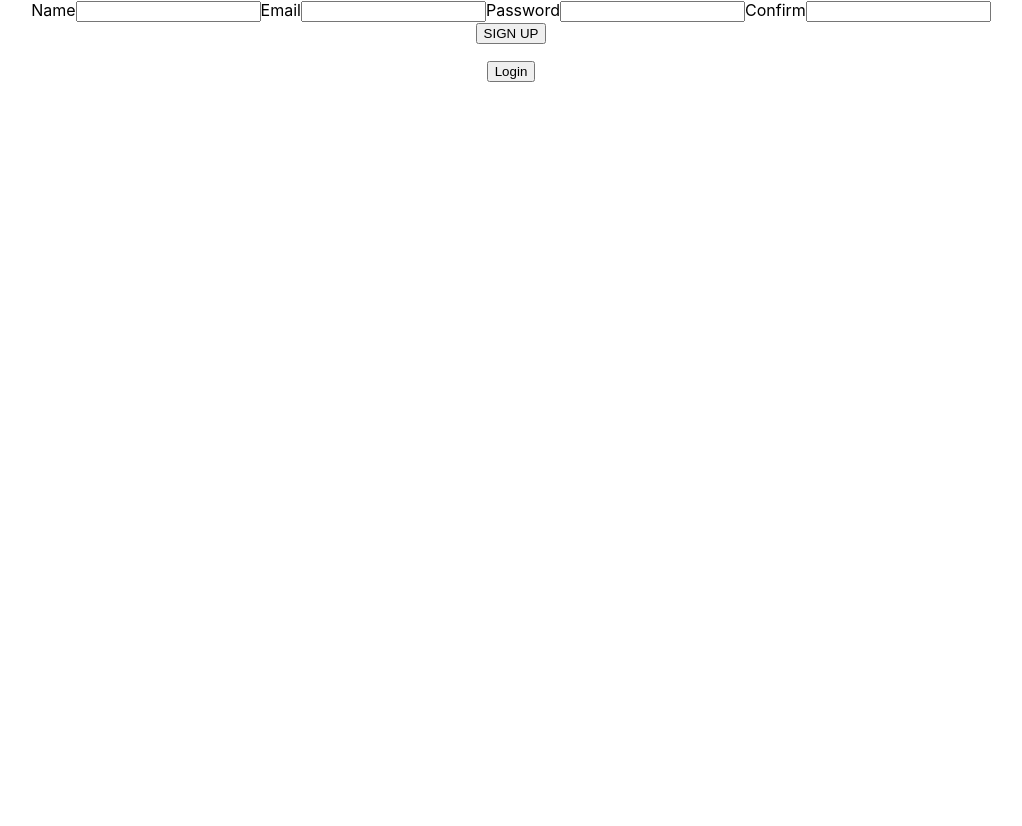
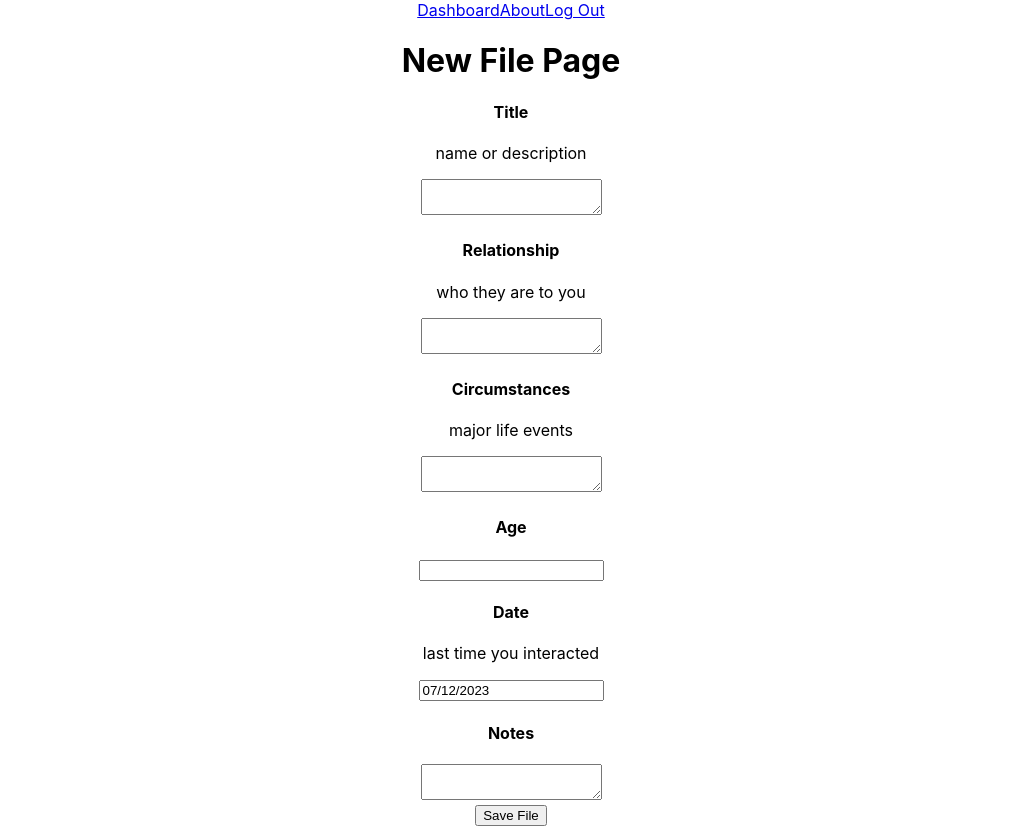
Before and after one commit to kailahk/ally-frontend, a React (Create React App) app: page /newfile in a window 1280 px wide. Shown: the whole page, without its empty margins (129-1151 px from the left). Before the commit the page ends 800 px from the top, so only its background shows below. Built offline with nearby package versions, Linux system fonts and the light colour scheme.

Commit message:
date picker and input form updates

```diff
--- a/package.json
+++ b/package.json
@@ -7,6 +7,8 @@
     "@testing-library/react": "^13.4.0",
     "@testing-library/user-event": "^13.5.0",
     "react": "^18.2.0",
+    "react-date-picker": "^10.2.0",
+    "react-datepicker": "^4.16.0",
     "react-dom": "^18.2.0",
     "react-router-dom": "^6.14.1",
     "react-scripts": "5.0.1",
--- a/src/Components/InputForm/InputForm.jsx
+++ b/src/Components/InputForm/InputForm.jsx
@@ -1,31 +1,36 @@
 import { useNavigate } from "react-router-dom";
 import { useState } from "react";
+import DatePicker from "react-datepicker";
 import './InputForm.css';
 import PropTypes from 'prop-types'
+import "react-datepicker/dist/react-datepicker.css";
 
-export default function InputForm (){
+
+export default function InputForm() {
     const [posts, setPosts] = useState([])
     const navigate = useNavigate();
+    const [dateValue, setDateValue] = useState(new Date());
     const [postForm, setPostform] = useState({
         title: "",
-        relationship:"",
+        relationship: "",
         circumstances: "",
         age: "",
-        dates: "",
-        userNotes: ""
+        date: dateValue,
+        notes: ""
     });
 
     const BASE_URL = "http:localhost:8000";
 
     const handleChange = (e) => {
-        const userInput = {...postForm};
+        const userInput = { ...postForm };
         userInput[e.target.name] = e.target.value;
         setPostform(userInput);
     }
 
     const handleSubmit = async (e) => {
         e.preventDefault();
-        const currentState = {...postForm }
+        const currentState = { ...postForm }
+        console.log(currentState)
         try {
             const requestOptions = {
                 method: "POST",
@@ -39,10 +44,10 @@ export default function InputForm (){
             setPostform([...posts, newPost]);
             setPostform({
                 title: "",
-            relationship:"",
+                relationship: "",
                 circumstances: "",
                 age: "",
-            dates: "",
+                date: dateValue,
                 userNotes: ""
             })
             navigate("/")
@@ -52,40 +57,43 @@ export default function InputForm (){
     }
     return (
         <div className="post-wrapper">
-            <h1>Create file</h1>
-            <form onSubmit={handleSubmit}>
+            <form onSubmit={handleSubmit} className="new-file-form">
                 <label>
-                    <p>Title</p>
-                    <textarea type="text" onChange={ handleChange} />
+                    <h4>Title</h4>
+                    <p>name or description</p>
+                    <textarea name="title" value={postForm.title} type="text" onChange={handleChange} />
 
                 </label>
                 <label>
-                    <p>relationship</p>
-                    <textarea type="text" onChange={ handleChange} />
+                    <h4>Relationship</h4>
+                    <p>who they are to you</p>
+                    <textarea name="relationship" value={postForm.relationship} type="text" onChange={handleChange} />
+                </label>
+                <label>
+                    <h4>Circumstances</h4>
+                    <p>major life events</p>
+                    <textarea name="circumstances" value={postForm.circumstances} type="text" onChange={handleChange} />
 
                 </label>
                 <label>
-                    <p>circumstance</p>
-                    <textarea type="text" onChange={ handleChange} />
+                    <h4>Age</h4>
+                    <input name="age" value={postForm.age} type="number" onChange={handleChange} />
 
                 </label>
+                <div className="calendar-container">
                     <label>
-                    <p>age</p>
-                    <input type="number" onChange={ handleChange} />
-
+                        <h4>Date</h4>
                     </label>
+                    <p>last time you interacted</p>
+                    <DatePicker onChange={(date) => setDateValue(date)} selected={dateValue} className="date-picker" />
+                </div>
                 <label>
-                    <p>dates</p>
-                    <textarea type="text" onChange={ handleChange} />
-
-                </label>
-                <label>
-                    <p>notes</p>
-                    <textarea type="text" onChange={ handleChange} />
+                    <h4>Notes</h4>
+                    <textarea name="notes" value={postForm.notes} type="text" onChange={handleChange} />
 
                 </label>
                 <div className="btn postbtn1">
-              <input className="postBtn" type="submit" value="Sav File" />
+                    <input className="postBtn" type="submit" value="Save File" />
                 </div>
             </form>
         </div>
--- a/src/Pages/App/App.jsx
+++ b/src/Pages/App/App.jsx
@@ -9,7 +9,7 @@ import FileDetailsPage from '../FileDetailsPage/FileDetailsPage';
 import NewFilePage from '../NewFilePage/NewFilePage';
 
 export default function App() {
-  const [user, setUser] = useState(null);
+  const [user, setUser] = useState(true);
   return (
     <main className="App">
       {user ?
```
Also changed, not shown: 1 other file (tests, documents, lock files or other folders). Lines whose indentation alone changed are shown as unchanged.
